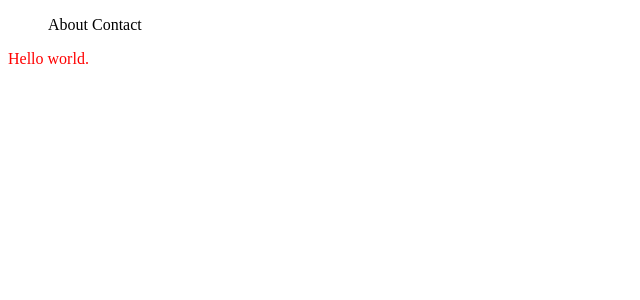
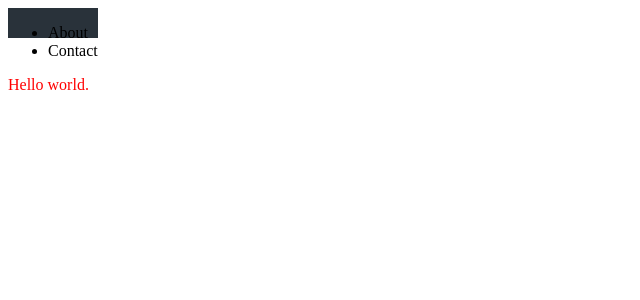
Before and after one commit to DavidBensonAB/chalkspark, a Jekyll site: the page built from index.html, in a window 1280 px wide. Shown: the top 300 px of the page, without its empty margins (0-640 px from the left). Built offline with Jekyll 4.4.1, drawn with Linux system fonts in a browser that asks for light colours.

Commit message:
Update main.css

```diff
--- a/css/main.css
+++ b/css/main.css
@@ -2,9 +2,13 @@
   color: red;
 }
 
-#top-menu {
-  display:inline;
+.nav {
+  margin: auto;
+  display:inline-block;
+  height: 30px;
+  background-color: #29323a;
 }
+
 
 /*
 title {
```
